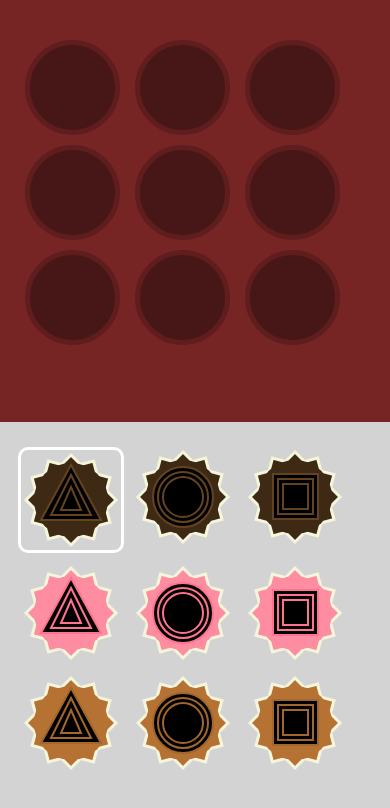
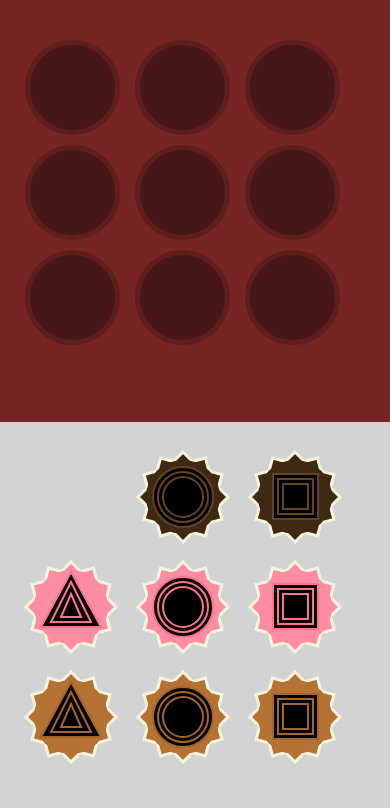
Before and after one commit to BT-aase/baase-rn-choco-fix, a React Native app: screen / in a window 390 px wide. Both pictures are taken after a click on the element 71 px from the left and 497 px from the top of the page. Shown: the top 808 px of the page. Built offline with nearby package versions, Linux system fonts and the light colour scheme.

Commit message:
Further Redux work. Changed how Paper & Tray details are created based on this.

```diff
--- a/components/Paper.js
+++ b/components/Paper.js
@@ -1,49 +1,66 @@
 import React, { useState } from 'react';
 import { View, StyleSheet } from 'react-native';
+import { useDispatch, useSelector } from "react-redux";
 
 import Candy from './Candy';
+import { setSelectedCandy } from '../store/actions/game';
 
 const Paper = (props) => {
   const [selected, setSelected] = useState('');
 
-  const flavors = ['chocolate', 'strawberry', 'caramel'];
+  const dispatch = useDispatch();
+  const selectCandy = useSelector((state) => state.game.selectedCandy);
+  console.log(selectCandy)
 
   const select = (id) => {
-    if (id === selected){
-      setSelected('');
-    } else  {
-      setSelected(id);
-    };
+    let selectId = (id === selected) ? '' : id;
+    setSelected(selectId);
+    dispatchSelect(selectId);
   }
 
-  const view = [];
+  const dispatchSelect = (selected) => {
+    dispatch(setSelectedCandy(selected));
+  }
+
+  const paperItems = [];
+
+  const paperCandies = useSelector((state) => state.game.paperCandies);
 
   for (let i = 0; i < 3; i++) {
+    let flavors = ['chocolate', 'strawberry', 'caramel'];
+    let triangle = paperCandies[i][0];
+    let circle = paperCandies[i][1];
+    let square = paperCandies[i][2];
 
-    let triangle = flavors[i] + '-triangle';
-    let circle = flavors[i] + '-circle';
-    let square = flavors[i] + '-square';
-
-    view.push(
+    paperItems.push(
       <View key={flavors[i] + '-row'} style={styles.paperRow}>
+        {triangle !== '' ?
           <Candy
             key={triangle}
             id={triangle}
             onPress={() => select(triangle)}
             showBorder={selected === triangle}
-        />
+          /> :
+          <View style={styles.empty} />
+        }
+        {circle !== '' ?
           <Candy
             key={circle}
             id={circle}
             onPress={() => select(circle)}
             showBorder={selected === circle}
-        />
+          /> :
+          <View style={styles.empty} />
+        }
+        {square !== '' ?
           <Candy
             key={square}
             id={square}
             onPress={() => select(square)}
             showBorder={selected === square}
-        />
+          /> :
+          <View style={styles.empty} />
+        }
       </View>
     )
   }
@@ -51,7 +68,7 @@ const Paper = (props) => {
   return (
     <View style={styles.paper}>
       <View style={styles.paperContainer}>
-        {view}
+        {paperItems}
       </View>
     </View>
   )
@@ -70,6 +87,11 @@ const styles = StyleSheet.create({
   paperRow: {
     flexDirection: 'row',
     marginTop: 10
+  },
+  empty: {
+    width: 100,
+    height: 100,
+    marginHorizontal: 6
   }
 });
 
--- a/components/Tray.js
+++ b/components/Tray.js
@@ -2,27 +2,26 @@ import React from 'react';
 import { View, StyleSheet } from 'react-native';
 
 const Tray = (props) => {
-    return (
-        <View style={styles.tray}>
-        <View style={styles.trayContainer}>
-          <View style={styles.trayRow}>
-            <View style={styles.trayCup}></View>
-            <View style={styles.trayCup}></View>
-            <View style={styles.trayCup}></View>
-          </View>
-          <View style={styles.trayRow}>
-            <View style={styles.trayCup}></View>
-            <View style={styles.trayCup}></View>
-            <View style={styles.trayCup}></View>
-          </View>
-          <View style={styles.trayRow}>
-            <View style={styles.trayCup}></View>
-            <View style={styles.trayCup}></View>
-            <View style={styles.trayCup}></View>
-          </View>
-        </View>
+
+  const trayItems = [];
+
+  for (let i = 0; i < 3; i++) {
+    trayItems.push(
+      <View key={`row-${i}`} style={styles.trayRow}>
+        <View key={`${i}-1`} style={styles.trayCup}></View>
+        <View key={`${i}-2`} style={styles.trayCup}></View>
+        <View key={`${i}-3`} style={styles.trayCup}></View>
       </View>
     )
+  }
+
+  return (
+    <View style={styles.tray}>
+      <View style={styles.trayContainer}>
+        {trayItems}
+      </View>
+    </View>
+  )
 }
 
 const styles = StyleSheet.create({
--- a/store/reducer/game.js
+++ b/store/reducer/game.js
@@ -1,15 +1,32 @@
 import { SET_SELECTED_CANDY } from "../actions/game";
 
 const initialState = {
-    selectedCandy: ''
+    selectedCandy: '',
+    paperCandies:
+        [
+            ['chocolate-triangle', 'chocolate-circle', 'chocolate-square'],
+            ['strawberry-triangle', 'strawberry-circle', 'strawberry-square'],
+            ['caramel-triangle', 'caramel-circle', 'caramel-square'],
+        ]
 };
 
 const gameReducer = (state = initialState, action) => {
-
+    console.log(action);
     switch (action.type) {
         case SET_SELECTED_CANDY:
-            console.log(action);
+            for (let i = 0; i < 3; i++) {
+                let paperRow = state.paperCandies[i];
+                let filter = paperRow.indexOf(action.candyId);
+                if (filter !== -1) {
+                    let updatedPaperCandies = [...state.paperCandies];
+                    updatedPaperCandies[i][filter] = '';
+                    console.log(updatedPaperCandies)
+                }
+             }
+            return { ...state, selectedCandy: action.candyId }
         default:
-            return;
+            return state;
     }
-}
+};
+
+export default gameReducer;
```
Lines whose indentation alone changed are shown as unchanged.
